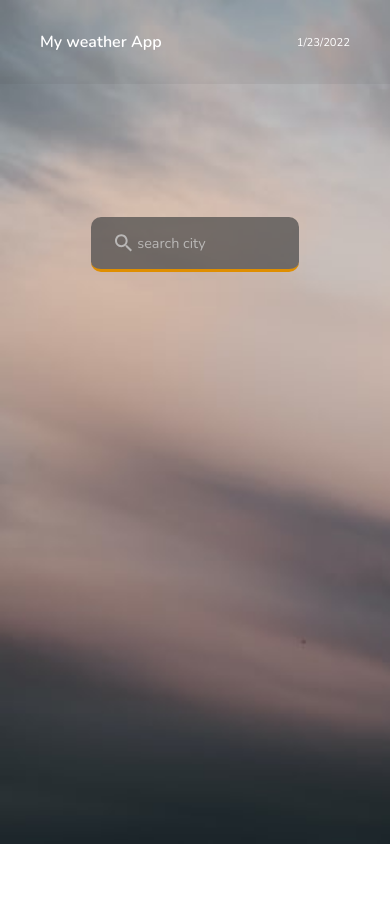
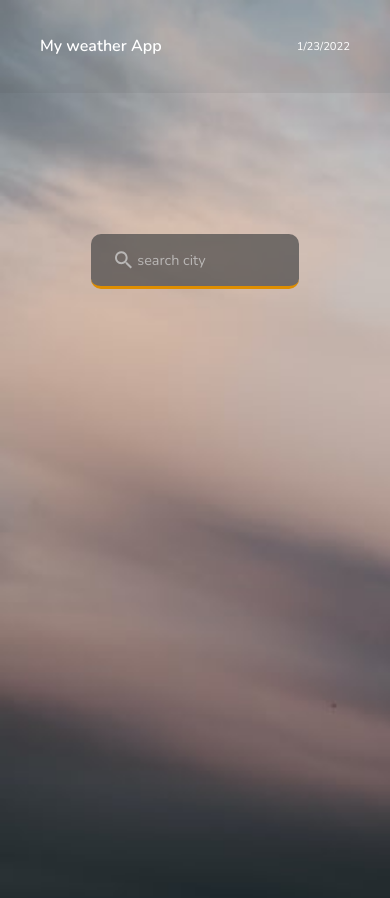
Before and after one commit to IFENOAH/My-weather, a React (Create React App) app: page / in a window 390 px wide. Shown: the top 898 px of the page. Before the commit the page ends 844 px from the top, so only its background shows below. Built offline with nearby package versions, Linux system fonts and the light colour scheme.

Commit message:
responsive height

```diff
--- a/src/App.css
+++ b/src/App.css
@@ -14,7 +14,7 @@ html{
 
 .app{
   width: 100%;
-  height: 100vh;
+  height: 110vh;
   display: flex;
   justify-content: space-between;
   align-items: center;
```
